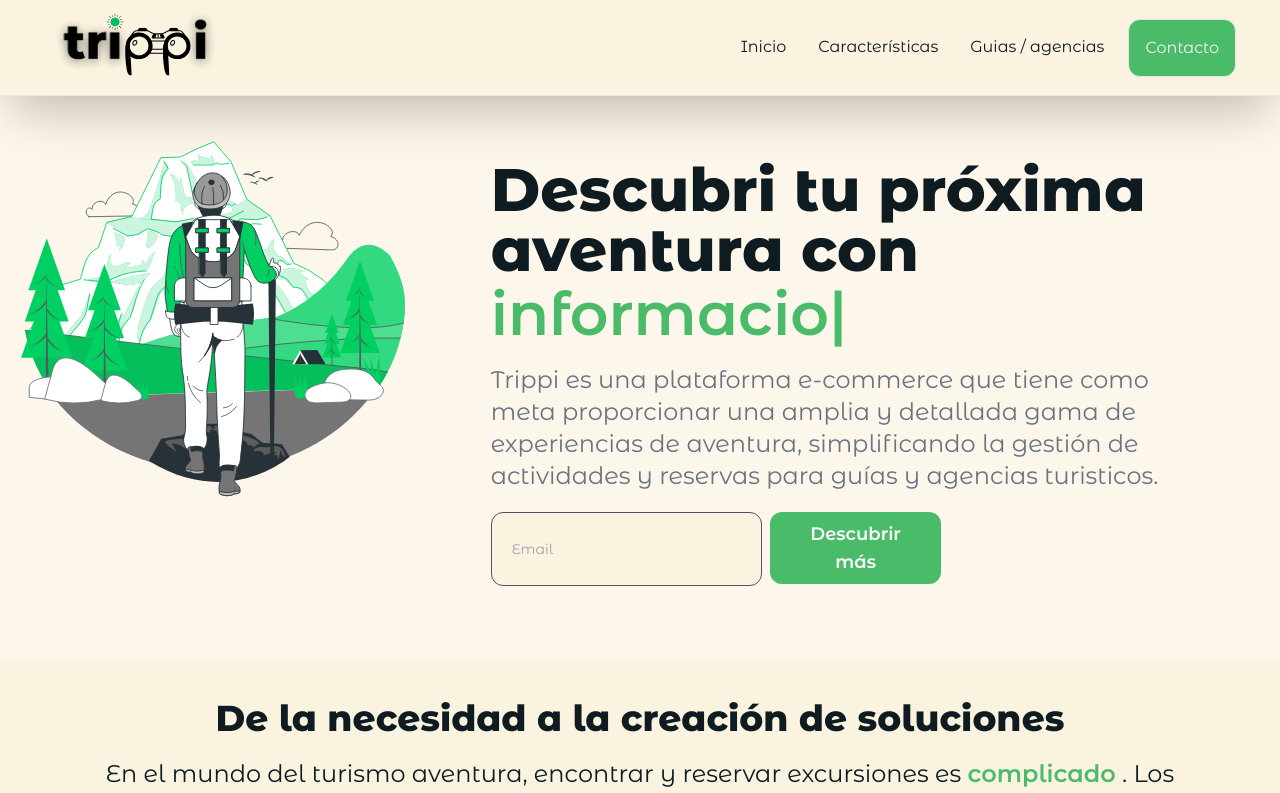
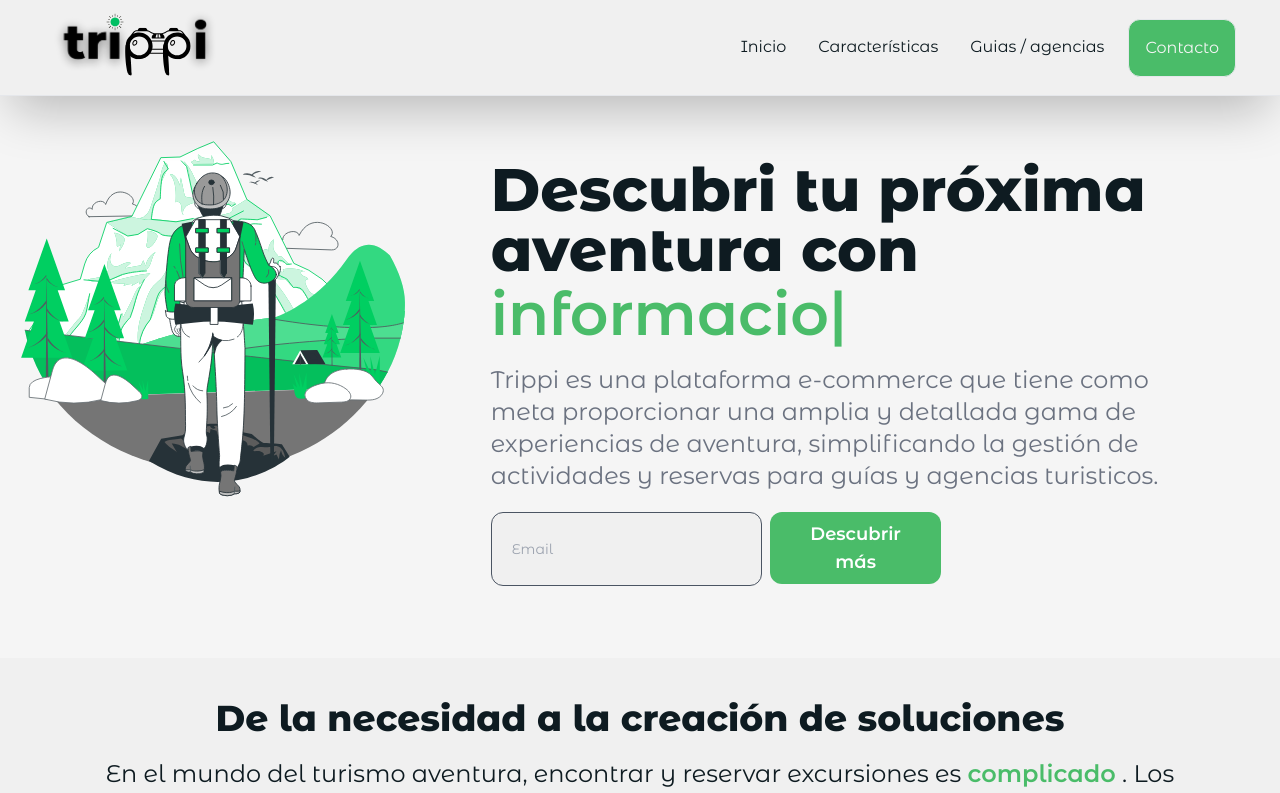
Before and after one commit to Horizons-Web/Horizons-Frontend, a React (Vite) app in the folder landingpage-webdesign/: page / in a window 1280 px wide. Shown: the top 793 px of the page. Built offline with nearby package versions, Linux system fonts and the light colour scheme.

Commit message:
back-to-white

```diff
--- a/landingpage-webdesign/tailwind.config.js
+++ b/landingpage-webdesign/tailwind.config.js
@@ -8,8 +8,8 @@
     extend: {
       colors: {
         primary : "#4ABC69",
-        background : "#FDF6EB",
-        backgroundSecondary : "#FAF3E0",
+        background : "#f5f5f5",
+        backgroundSecondary : "#f0f0f0",
         whiteCustom : "#f5f5f5",
         footer: "#0E1B21",
       }
```
